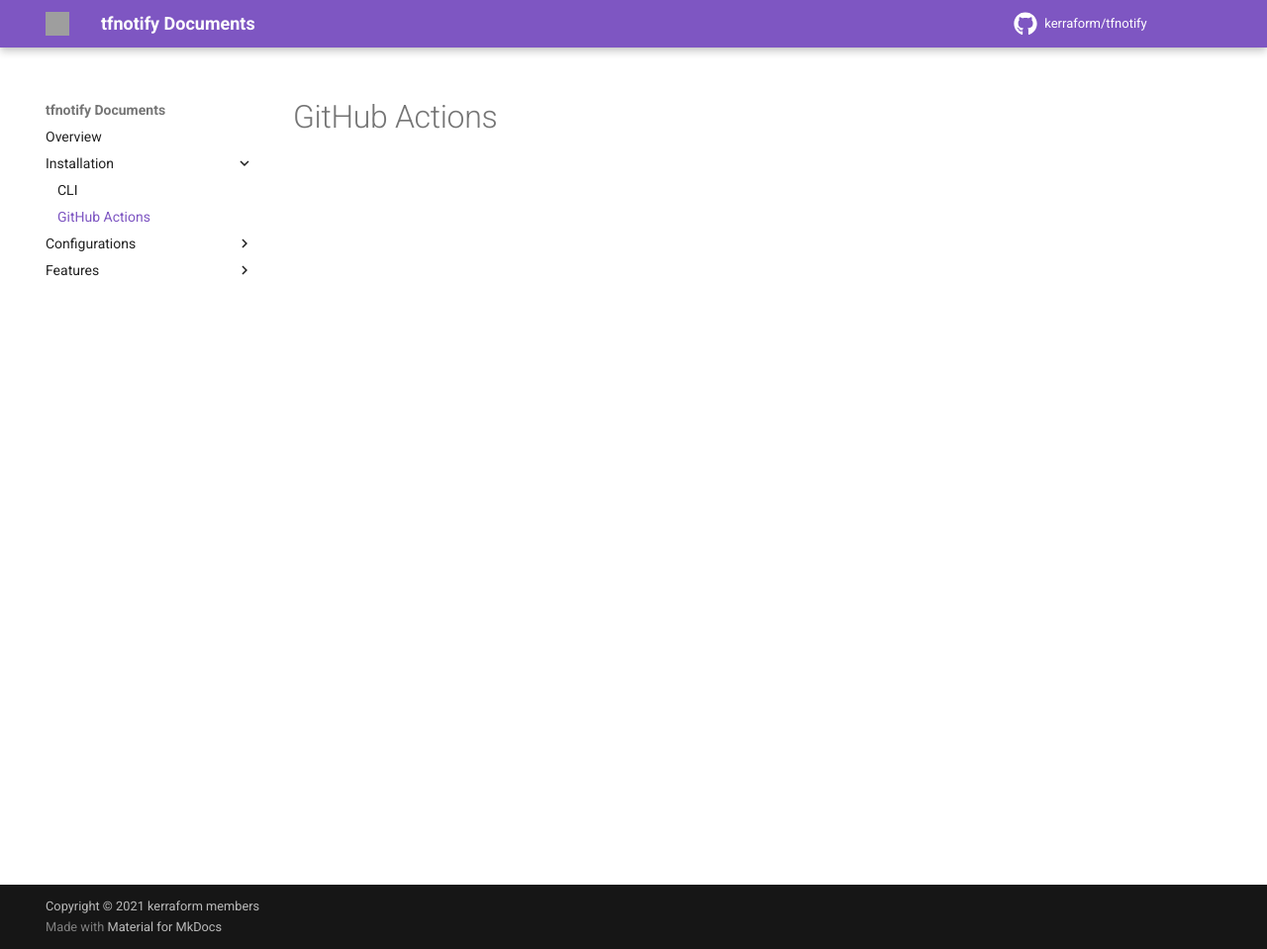
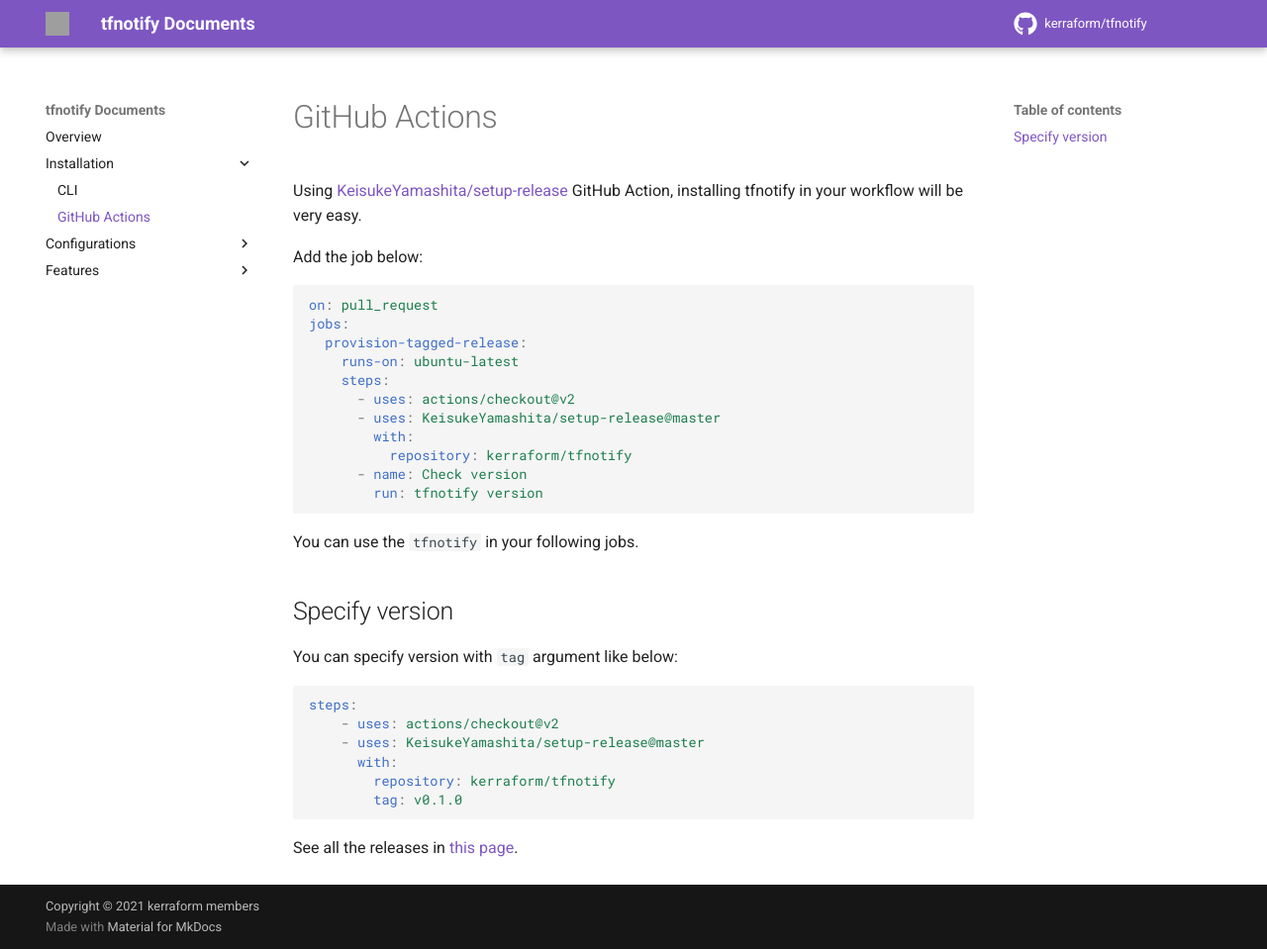
Before and after one commit to kerraform/tfnotify.github.io, an MkDocs documentation site: the page built from docs/installation/github-actions.md, in a window 1280 px wide and 959 px high. Shown: the whole window at 99% size. Built offline with MkDocs 1.6.1 and Material for MkDocs 9.7.7, drawn with Linux system fonts in a browser that asks for light colours; comment, search, counter and statistics services are not loaded; old or Windows-style settings are respelled for this version of MkDocs; grey boxes are pictures that could not be loaded.

Commit message:
Add github-action installation
Signed-off-by: KeisukeYamashita <19yamashita15@gmail.com>

````diff
--- a/docs/installation/github-actions.md
+++ b/docs/installation/github-actions.md
@@ -1 +1,36 @@
 # GitHub Actions
+
+Using [KeisukeYamashita/setup-release](https://github.com/KeisukeYamashita/setup-release) GitHub Action, installing tfnotify in your workflow will be very easy.
+
+Add the job below:
+
+```yaml
+on: pull_request
+jobs:
+  provision-tagged-release:
+    runs-on: ubuntu-latest
+    steps:
+      - uses: actions/checkout@v2
+      - uses: KeisukeYamashita/setup-release@master
+        with:
+          repository: kerraform/tfnotify
+      - name: Check version
+        run: tfnotify version
+```
+
+You can use the `tfnotify` in your following jobs.
+
+## Specify version
+
+You can specify version with `tag` argument like below:
+
+```yaml
+steps:
+    - uses: actions/checkout@v2
+    - uses: KeisukeYamashita/setup-release@master
+      with:
+        repository: kerraform/tfnotify
+        tag: v0.1.0
+```
+
+See all the releases in [this page](https://github.com/kerraform/tfnotify/releases).
````
